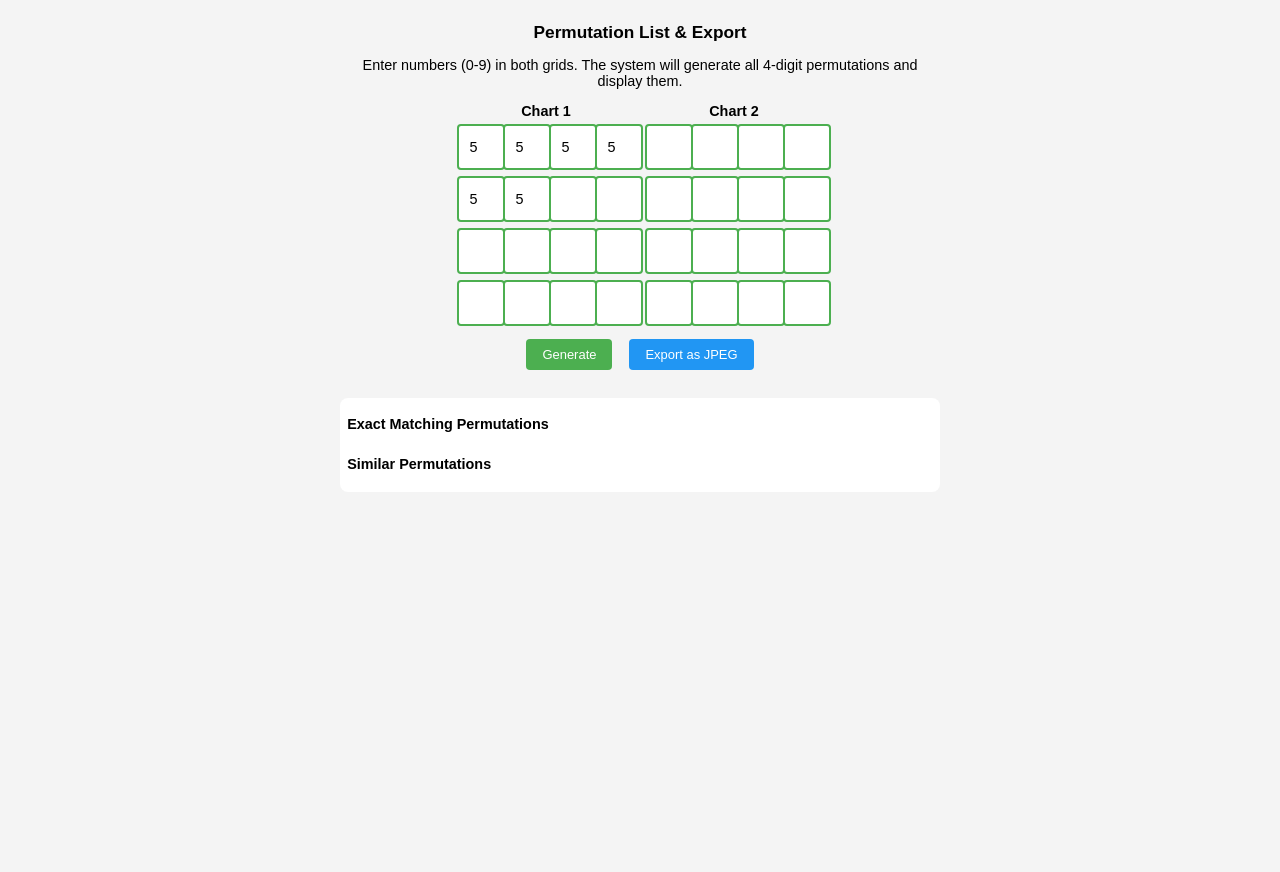
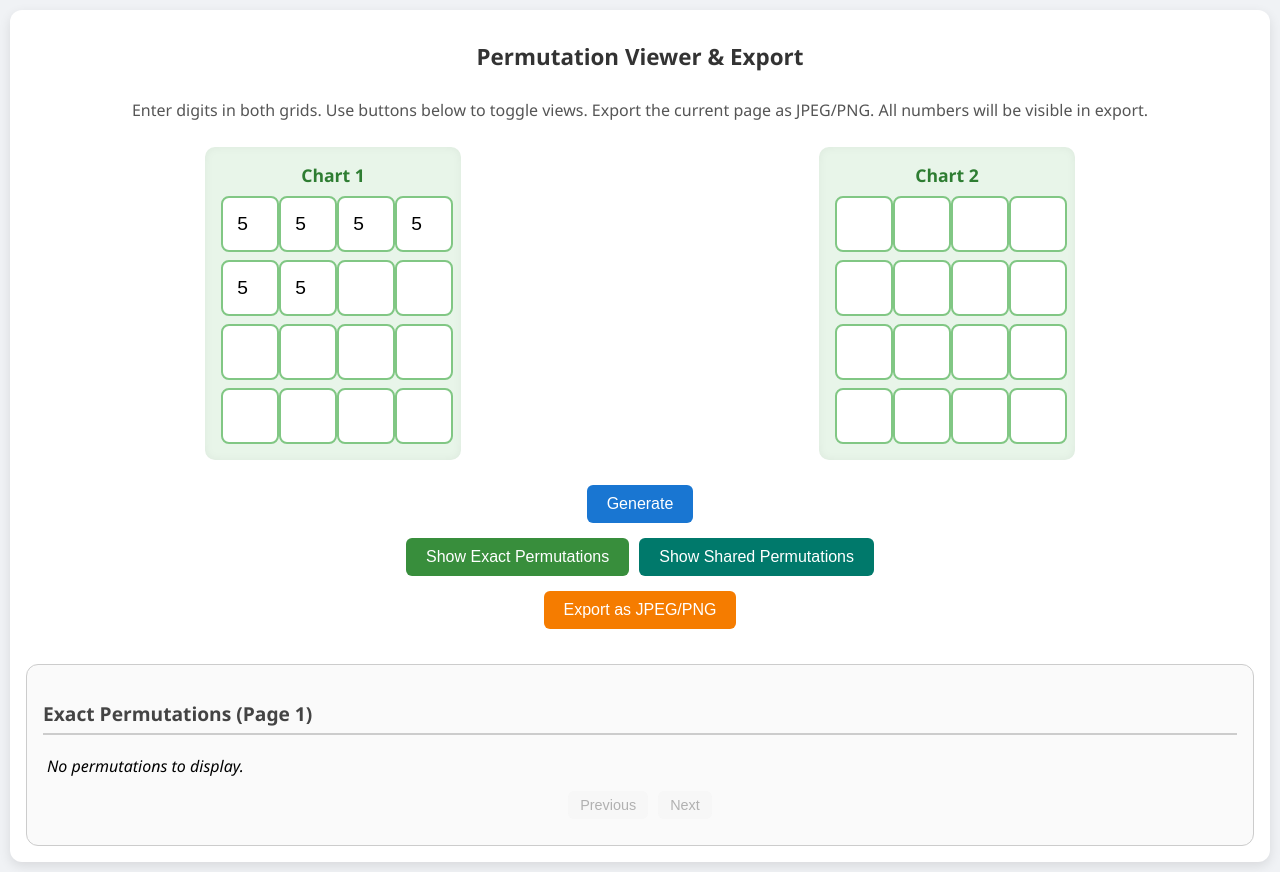
Before and after one commit to Rexy49/7GG, a plain HTML site: page index.html in a window 1280 px wide. Both pictures are taken after typing "5", "5", "5", "5", "5", "5" into the empty fields and a click on the button "Generate". Before the commit the page ends 800 px from the top, so only its background shows below. Drawn offline with Linux system fonts and the light colour scheme.

Commit message:
Update index.html

```diff
--- a/index.html
+++ b/index.html
@@ -1,191 +1,243 @@
 <!DOCTYPE html>
-<html lang="en" class=""><head><script>window.livecodes = window.livecodes || {};</script><title>DeepAI Code Snippet (fork) (fork)</title><meta name="title" content="DeepAI Code Snippet (fork) (fork)"><meta charset="UTF-8">
-<meta name="viewport" content="width=device-width, initial-scale=1.0"><style id="__livecodes_styles__"></style><script src="https://cdn.jsdelivr.net/npm/es-module-shims@1.10.0/dist/es-module-shims.js" async=""></script><script type="importmap">{
-  "imports": {}
-}</script></head><body>
-
-
-<meta charset="UTF-8">
-<meta name="viewport" content="width=device-width, initial-scale=1.0">
-<title>Permutation List &amp; Export</title>
+<html lang="en">
+<head>
+<meta charset="UTF-8" />
+<meta name="viewport" content="width=device-width, initial-scale=1.0"/>
+<title>Permutation Viewer & Export - Pagination</title>
 <script src="https://html2canvas.hertzen.com/dist/html2canvas.min.js"></script>
 <style>
   body {
-    font-family: Arial, sans-serif;
-    background: #f4f4f4;
+    font-family: 'Segoe UI', Tahoma, Geneva, Verdana, sans-serif;
+    background: #f0f2f5;
     margin: 0;
     padding: 10px;
   }
   #container {
-    max-width: 600px;
+    max-width: 1300px;
     margin: auto;
-    font-size: 0.9em;
+    background: #fff;
+    padding: 1em;
+    border-radius: 12px;
+    box-shadow: 0 4px 12px rgba(0,0,0,0.1);
+    transition: all 0.2s ease;
+    display: flex;
+    flex-direction: column;
   }
   h1 {
     text-align: center;
     font-weight: bold;
-    font-size: 1.2em;
+    font-size: 1.4em;
     margin-bottom: 0.5em;
+    color: #333;
   }
   p {
     text-align: center;
-    margin-bottom: 0.5em;
+    margin-bottom: 1em;
+    color: #555;
   }
-  .inputs {
+  /* Layout: top section with grids, then buttons, then results */
+  .top-section {
     display: flex;
-    justify-content: center;
-    gap: 10px;
+    justify-content: space-around;
     flex-wrap: wrap;
+    margin-bottom: 15px;
   }
-  .chart-container {
-    display: flex;
-    flex-direction: column;
-    align-items: center;
-    margin: 0.5em 0;
+  .grid-container {
+    background: #e8f5e9;
+    padding: 1em;
+    border-radius: 10px;
+    box-shadow: inset 0 0 10px rgba(0,0,0,0.05);
+    margin: 10px;
   }
   .chart-title {
-    font-weight: bold;
-    margin-bottom: 0.3em;
-    font-size: 1em;
+    text-align: center;
+    font-weight: 600;
+    margin-bottom: 0.5em;
+    font-size: 1.1em;
+    color: #2e7d32;
   }
   .grid {
     display: grid;
-    grid-template-columns: repeat(4, 40px);
-    gap: 6px;
+    grid-template-columns: repeat(4, 50px);
+    gap: 8px;
+    justify-content: center;
   }
   input[type=number] {
-    width: 40px;
-    height: 40px;
-    font-size: 1em;
+    width: 50px;
+    height: 50px;
+    font-size: 1.2em;
     text-align: center;
-    border: 2px solid #4CAF50;
-    border-radius: 4px;
+    border: 2px solid #81c784;
+    border-radius: 8px;
     outline: none;
+    transition: border-color 0.2s;
+  }
+  input[type=number]:focus {
+    border-color: #388e3c;
+  }
+  /* Buttons layout */
+  .buttons {
+    display: flex;
+    flex-wrap: wrap;
+    justify-content: center;
+    gap: 10px;
+    margin-bottom: 15px;
   }
   button {
-    margin: 0.5em 0.5em 1em 0.5em;
-    padding: 8px 16px;
-    font-size: 0.9em;
-    border-radius: 4px;
+    padding: 10px 20px;
+    font-size: 1em;
     border: none;
+    border-radius: 6px;
     cursor: pointer;
+    transition: background-color 0.2s;
   }
-  #generateBtn {
-    background-color: #4CAF50;
-    color: white;
-  }
-  #generateBtn:hover {
-    background-color: #45a049;
-  }
-  #exportBtn {
-    background-color: #2196F3;
-    color: white;
-  }
-  #exportBtn:hover {
-    background-color: #0b7dda;
-  }
+  #showExact { background-color: #388e3c; color: #fff; }
+  #showExact:hover { background-color: #2e7d32; }
+  #showSimilar { background-color: #00796b; color: #fff; }
+  #showSimilar:hover { background-color: #00695c; }
+  #generateBtn { background-color: #1976d2; color: #fff; }
+  #generateBtn:hover { background-color: #1565c0; }
+  #exportBtn { background-color: #f57c00; color: #fff; }
+  #exportBtn:hover { background-color: #ef6c00; }
   /* Results styling */
   #resultsContainer {
-    background: #fff;
-    padding: 0.5em;
-    border-radius: 8px;
-    margin-top: 1em;
-    max-height: 80vh;
-    overflow-y: auto;
-    transition: max-height 0.3s ease;
+    margin-top: 20px;
+    padding: 1em;
+    background: #fafafa;
+    border-radius: 12px;
+    border: 1px solid #ccc;
+    display: inline-block;
+    position: relative;
   }
   h2 {
-    font-size: 1em;
-    margin-top: 0.8em;
-    margin-bottom: 0.3em;
+    margin-top: 1em;
+    font-size: 1.2em;
+    color: #444;
+    border-bottom: 2px solid #ccc;
+    padding-bottom: 0.3em;
   }
-  .list-container {
-    display: flex;
-    flex-wrap: wrap;
+  #permutationList {
+    max-height: 300px;
+    overflow-y: auto;
+    display: grid;
+    grid-template-columns: repeat(auto-fit, minmax(50px, 1fr));
     gap: 4px;
     padding: 4px;
   }
   .permutation {
-    display: inline-block;
-    margin: 2px;
-    padding: 2px 6px;
-    background: #e0f7fa;
+    background-color: #d0e8f2;
+    padding: 4px;
     border-radius: 4px;
     font-family: monospace;
+    font-size: 0.75em;
+    text-align: center;
+  }
+  /* Pagination controls */
+  .pagination {
+    display: flex;
+    justify-content: center;
+    gap: 10px;
+    margin: 10px 0;
+  }
+  .pagination button {
+    padding: 6px 12px;
     font-size: 0.9em;
   }
 </style>
+</head>
+<body>
+<div id="container">
+<h1>Permutation Viewer & Export</h1>
+<p>Enter digits in both grids. Use buttons below to toggle views. Export the current page as JPEG/PNG. All numbers will be visible in export.</p>
 
-
-<div id="container">
-<h1>Permutation List &amp; Export</h1>
-<p>Enter numbers (0-9) in both grids. The system will generate all 4-digit permutations and display them.</p>
-
-<div class="inputs">
-  <!-- Chart 1 -->
-  <div class="chart-container">
+<!-- Top section with 4x4 grids -->
+<div class="top-section">
+  <!-- Grid 1 -->
+  <div class="grid-container">
     <div class="chart-title">Chart 1</div>
     <div class="grid" id="grid1">
-      <input type="number" min="0" max="9" id="g1-0">
-      <input type="number" min="0" max="9" id="g1-1">
-      <input type="number" min="0" max="9" id="g1-2">
-      <input type="number" min="0" max="9" id="g1-3">
-      <input type="number" min="0" max="9" id="g1-4">
-      <input type="number" min="0" max="9" id="g1-5">
-      <input type="number" min="0" max="9" id="g1-6">
-      <input type="number" min="0" max="9" id="g1-7">
-      <input type="number" min="0" max="9" id="g1-8">
-      <input type="number" min="0" max="9" id="g1-9">
-      <input type="number" min="0" max="9" id="g1-10">
-      <input type="number" min="0" max="9" id="g1-11">
-      <input type="number" min="0" max="9" id="g1-12">
-      <input type="number" min="0" max="9" id="g1-13">
-      <input type="number" min="0" max="9" id="g1-14">
-      <input type="number" min="0" max="9" id="g1-15">
+      <input type="number" min="0" max="9" id="g1-0" />
+      <input type="number" min="0" max="9" id="g1-1" />
+      <input type="number" min="0" max="9" id="g1-2" />
+      <input type="number" min="0" max="9" id="g1-3" />
+      <input type="number" min="0" max="9" id="g1-4" />
+      <input type="number" min="0" max="9" id="g1-5" />
+      <input type="number" min="0" max="9" id="g1-6" />
+      <input type="number" min="0" max="9" id="g1-7" />
+      <input type="number" min="0" max="9" id="g1-8" />
+      <input type="number" min="0" max="9" id="g1-9" />
+      <input type="number" min="0" max="9" id="g1-10" />
+      <input type="number" min="0" max="9" id="g1-11" />
+      <input type="number" min="0" max="9" id="g1-12" />
+      <input type="number" min="0" max="9" id="g1-13" />
+      <input type="number" min="0" max="9" id="g1-14" />
+      <input type="number" min="0" max="9" id="g1-15" />
     </div>
   </div>
-  <!-- Chart 2 -->
-  <div class="chart-container">
+  <!-- Grid 2 -->
+  <div class="grid-container">
     <div class="chart-title">Chart 2</div>
     <div class="grid" id="grid2">
-      <input type="number" min="0" max="9" id="g2-0">
-      <input type="number" min="0" max="9" id="g2-1">
-      <input type="number" min="0" max="9" id="g2-2">
-      <input type="number" min="0" max="9" id="g2-3">
-      <input type="number" min="0" max="9" id="g2-4">
-      <input type="number" min="0" max="9" id="g2-5">
-      <input type="number" min="0" max="9" id="g2-6">
-      <input type="number" min="0" max="9" id="g2-7">
-      <input type="number" min="0" max="9" id="g2-8">
-      <input type="number" min="0" max="9" id="g2-9">
-      <input type="number" min="0" max="9" id="g2-10">
-      <input type="number" min="0" max="9" id="g2-11">
-      <input type="number" min="0" max="9" id="g2-12">
-      <input type="number" min="0" max="9" id="g2-13">
-      <input type="number" min="0" max="9" id="g2-14">
-      <input type="number" min="0" max="9" id="g2-15">
+      <input type="number" min="0" max="9" id="g2-0" />
+      <input type="number" min="0" max="9" id="g2-1" />
+      <input type="number" min="0" max="9" id="g2-2" />
+      <input type="number" min="0" max="9" id="g2-3" />
+      <input type="number" min="0" max="9" id="g2-4" />
+      <input type="number" min="0" max="9" id="g2-5" />
+      <input type="number" min="0" max="9" id="g2-6" />
+      <input type="number" min="0" max="9" id="g2-7" />
+      <input type="number" min="0" max="9" id="g2-8" />
+      <input type="number" min="0" max="9" id="g2-9" />
+      <input type="number" min="0" max="9" id="g2-10" />
+      <input type="number" min="0" max="9" id="g2-11" />
+      <input type="number" min="0" max="9" id="g2-12" />
+      <input type="number" min="0" max="9" id="g2-13" />
+      <input type="number" min="0" max="9" id="g2-14" />
+      <input type="number" min="0" max="9" id="g2-15" />
     </div>
   </div>
 </div>
 
-<div style="text-align:center;">
+<!-- Buttons: Generate, Show, Export -->
+<div class="buttons">
   <button id="generateBtn">Generate</button>
-  <button id="exportBtn">Export as JPEG</button>
+</div>
+<div class="buttons">
+  <button id="showExact">Show Exact Permutations</button>
+  <button id="showSimilar">Show Shared Permutations</button>
+</div>
+<div class="buttons">
+  <button id="exportBtn">Export as JPEG/PNG</button>
 </div>
 
+<!-- Results area -->
 <div id="resultsContainer">
-<h2>Exact Matching Permutations</h2>
-<div class="list-container" id="exactMatches"></div>
-<h2>Similar Permutations</h2>
-<div class="list-container" id="similarMatches"></div>
+<h2 id="viewTitle">Exact Permutations (Page 1)</h2>
+<div id="permutationList"></div>
+<div class="pagination">
+  <button id="prevPage" disabled>Previous</button>
+  <button id="nextPage" disabled>Next</button>
+</div>
 </div>
 </div>
 
 <script>
-  const btnGenerate = document.getElementById('generateBtn');
-  const btnExport = document.getElementById('exportBtn');
-  const exactMatchesDiv = document.getElementById('exactMatches');
-  const similarMatchesDiv = document.getElementById('similarMatches');
+const btnShowExact = document.getElementById('showExact');
+const btnShowSimilar = document.getElementById('showSimilar');
+const btnGenerate = document.getElementById('generateBtn');
+const btnExport = document.getElementById('exportBtn');
+const listContainer = document.getElementById('permutationList');
+const viewTitle = document.getElementById('viewTitle');
+const prevBtn = document.getElementById('prevPage');
+const nextBtn = document.getElementById('nextPage');
+
+let currentView = 'exact'; // or 'similar'
+let exactPermutations = [];
+let sharedPermutations = [];
+
+const PER_PAGE = 100; // Number of permutations per page
+let currentPage = 1;
+let totalPages = 1;
 
 function getColumnSequences(prefix) {
   const sequences = [];
@@ -219,130 +271,172 @@ function generatePermutationsFromSequences(sequences) {
   backtrack(0, []);
   return results;
 }
+
 function getSortedDigits(p) {
   return p.split('').sort().join('');
 }
 
-btnGenerate.onclick = () => {
-  exactMatchesDiv.innerHTML = '';
-  similarMatchesDiv.innerHTML = '';
+function displayPermutations(pagePerms) {
+  listContainer.innerHTML = '';
+  pagePerms.forEach(p => {
+    const span = document.createElement('div');
+    span.className = 'permutation';
+    span.innerText = p;
+    listContainer.appendChild(span);
+  });
+}
 
+// Function to update pagination buttons state
+function updatePagination() {
+  prevBtn.disabled = currentPage <= 1;
+  nextBtn.disabled = currentPage >= totalPages;
+  document.getElementById('viewTitle').innerText = `Current View (Page ${currentPage} of ${totalPages})`;
+}
+
+// Function to set and display current page permutations
+function setPage(permutations) {
+  totalPages = Math.ceil(permutations.length / PER_PAGE);
+  if (totalPages === 0) totalPages = 1; // avoid division by zero
+  // Clamp currentPage
+  if (currentPage > totalPages) currentPage = totalPages;
+  if (currentPage < 1) currentPage = 1;
+  const startIdx = (currentPage - 1) * PER_PAGE;
+  const endIdx = startIdx + PER_PAGE;
+  const pagePerms = permutations.slice(startIdx, endIdx);
+  displayPermutations(pagePerms);
+  updatePagination();
+}
+
+function generateData() {
   const seqs1 = getColumnSequences('g1');
   const seqs2 = getColumnSequences('g2');
-
   if (!seqs1 || !seqs2) return;
 
   const perms1 = generatePermutationsFromSequences(seqs1);
   const perms2 = generatePermutationsFromSequences(seqs2);
 
-  const set2 = new Set(perms2);
+  exactPermutations = perms1;
+  sharedPermutations = [];
 
-  // Find exact matches
-  const exactMatches = perms1.filter(p => set2.has(p));
-  displayPermutationList('exactMatches', exactMatches);
+  const map1 = new Map();
+  for (const p of perms1) {
+    const key = getSortedDigits(p);
+    if (!map1.has(key)) map1.set(key, []);
+    map1.get(key).push(p);
+  }
 
-  // Map permutations of perms2 by sorted digits
-  const perms2Map = new Map();
+  const map2 = new Map();
   for (const p of perms2) {
     const key = getSortedDigits(p);
-    if (!perms2Map.has(key)) perms2Map.set(key, []);
-    perms2Map.get(key).push(p);
+    if (!map2.has(key)) map2.set(key, []);
+    map2.get(key).push(p);
   }
 
-  // Find "similar" pairs
-  const pairGroups = {}; // key: sorted digits, value: set of pair strings
-  for (const p1 of perms1) {
-    const sKey = getSortedDigits(p1);
-    const group = perms2Map.get(sKey);
-    if (group) {
-      for (const p2 of group) {
-        if (p1 !== p2) {
-          // create a sorted key to avoid duplicates
-          const pairKey = [p1, p2].sort().join('|');
-          if (!pairGroups[sKey]) pairGroups[sKey] = new Set();
-          pairGroups[sKey].add(pairKey);
-        }
-      }
+  const sharedKeys = [...map1.keys()].filter(k => map2.has(k));
+  for (const key of sharedKeys) {
+    const list1 = map1.get(key);
+    const list2 = map2.get(key);
+    const merged = Array.from(new Set([...list1, ...list2]));
+    for (const p of merged) {
+      if (!sharedPermutations.includes(p))
+        sharedPermutations.push(p);
     }
   }
 
-  // Convert groups to size-based arrays
-  const sizeGroups = {}; // size: array of pairs
-  for (const sKey in pairGroups) {
-    const pairsSet = pairGroups[sKey];
-    const pairsArray = Array.from(pairsSet).map(k => {
-      const [a, b] = k.split('|');
-      return [a, b];
-    });
-    // sort pairs within group
-    pairsArray.sort((a, b) => {
-      if (a[0] !== b[0]) return a[0].localeCompare(b[0]);
-      return a[1].localeCompare(b[1]);
-    });
-    const size = pairsArray.length;
-    if (!sizeGroups[size]) sizeGroups[size] = [];
-    sizeGroups[size] = sizeGroups[size].concat(pairsArray);
+  // Reset to page 1
+  currentPage = 1;
+  // Display current view
+  updateDisplay();
+}
+
+function updateDisplay() {
+  if (currentView === 'exact') {
+    if (exactPermutations.length === 0) {
+      listContainer.innerHTML = '<em>No permutations to display.</em>';
+      document.getElementById('viewTitle').innerText = 'Exact Permutations (Page 1)';
+      prevBtn.disabled = true;
+      nextBtn.disabled = true;
+    } else {
+      setPage(exactPermutations);
+    }
+  } else {
+    if (sharedPermutations.length === 0) {
+      listContainer.innerHTML = '<em>No permutations to display.</em>';
+      document.getElementById('viewTitle').innerText = 'Shared Permutations (Page 1)';
+      prevBtn.disabled = true;
+      nextBtn.disabled = true;
+    } else {
+      setPage(sharedPermutations);
+    }
   }
+}
 
-  // Define order of sizes
-  const sizeOrder = [24, 12, 6, 4, 1];
-
-  // Display groups in order
-  sizeOrder.forEach(size => {
-    if (sizeGroups[size]) {
-      sizeGroups[size].forEach(pair => {
-        const div = document.createElement('div');
-        div.className = 'permutation';
-        div.innerText = pair[0] + '  ↔  ' + pair[1];
-        similarMatchesDiv.appendChild(div);
-      });
-    }
-  });
-  // If no groups found
-  if (similarMatchesDiv.children.length === 0) {
-    similarMatchesDiv.innerHTML = '<p>No pairs found.</p>';
+// Button handlers
+document.getElementById('showExact').onclick = () => {
+  currentView = 'exact';
+  currentPage = 1;
+  updateDisplay();
+};
+document.getElementById('showSimilar').onclick = () => {
+  currentView = 'similar';
+  currentPage = 1;
+  updateDisplay();
+};
+document.getElementById('generateBtn').onclick = () => {
+  generateData();
+};
+prevBtn.onclick = () => {
+  if (currentPage > 1) {
+    currentPage--;
+    updateDisplay();
   }
 };
+nextBtn.onclick = () => {
+  const totalPerms = (currentView === 'exact') ? exactPermutations.length : sharedPermutations.length;
+  if (currentPage < Math.ceil(totalPerms / PER_PAGE)) {
+    currentPage++;
+    updateDisplay();
+  }
+};
+document.getElementById('exportBtn').onclick = () => {
+  const container = document.getElementById('resultsContainer');
 
-function displayPermutationList(elementId, permList) {
-  const container = document.getElementById(elementId);
-  container.innerHTML = '';
-  if (permList.length === 0) {
-    container.innerHTML = '<p>No permutations found.</p>';
-    return;
-  }
-  // Remove duplicates
-  const uniquePerms = Array.from(new Set(permList));
-  uniquePerms.sort();
-  uniquePerms.forEach(p => {
-    const span = document.createElement('span');
-    span.className = 'permutation';
-    span.innerText = p;
-    container.appendChild(span);
-  });
-}
+  // Save original styles
+  const originalStyles = {
+    maxHeight: container.style.maxHeight,
+    overflow: container.style.overflow,
+    height: container.style.height,
+    color: container.style.color,
+  };
 
-document.getElementById('exportBtn').onclick = () => {
-  const containerDiv = document.getElementById('resultsContainer');
+  // Expand container to include all content
+  container.style.color = '#000'; // ensure text is black for clear export
+  container.style.maxHeight = 'none';
+  container.style.overflow = 'visible';
 
-  // Save original maxHeight
-  const originalMaxHeight = containerDiv.style.maxHeight;
+  // Set height to scrollHeight to include all content
+  const fullHeight = container.scrollHeight;
+  container.style.height = fullHeight + 'px';
 
-  // Remove scrolling constraints temporarily
-  containerDiv.style.maxHeight = 'none';
+  // Delay to ensure styles are applied
+  setTimeout(() => {
+    html2canvas(container, { scale: 4 }).then(canvas => {
+      const link = document.createElement('a');
+      link.href = canvas.toDataURL('image/jpeg', 0.9);
+      link.download = (currentView === 'exact') ? 'exact_permutations.jpeg' : 'shared_permutations.jpeg';
+      link.click();
 
-  // Use html2canvas to capture the entire container
-  html2canvas(document.getElementById('container'), { scale: 2 }).then(canvas => {
-    // Restore the original maxHeight
-    containerDiv.style.maxHeight = originalMaxHeight;
+      // Restore original styles
+      container.style.maxHeight = originalStyles.maxHeight;
+      container.style.overflow = originalStyles.overflow;
+      container.style.height = originalStyles.height;
+      container.style.color = originalStyles.color;
+    });
+  }, 100);
+};
 
-    // Trigger download
-    const link = document.createElement('a');
-    link.download = 'permutation_list_full.jpeg';
-    link.href = canvas.toDataURL('image/jpeg', 0.9);
-    link.click();
-  });
-};
+// Initialize display
+updateDisplay();
 </script>
-
-<script></script></body></html>
+</body>
+</html>
```
